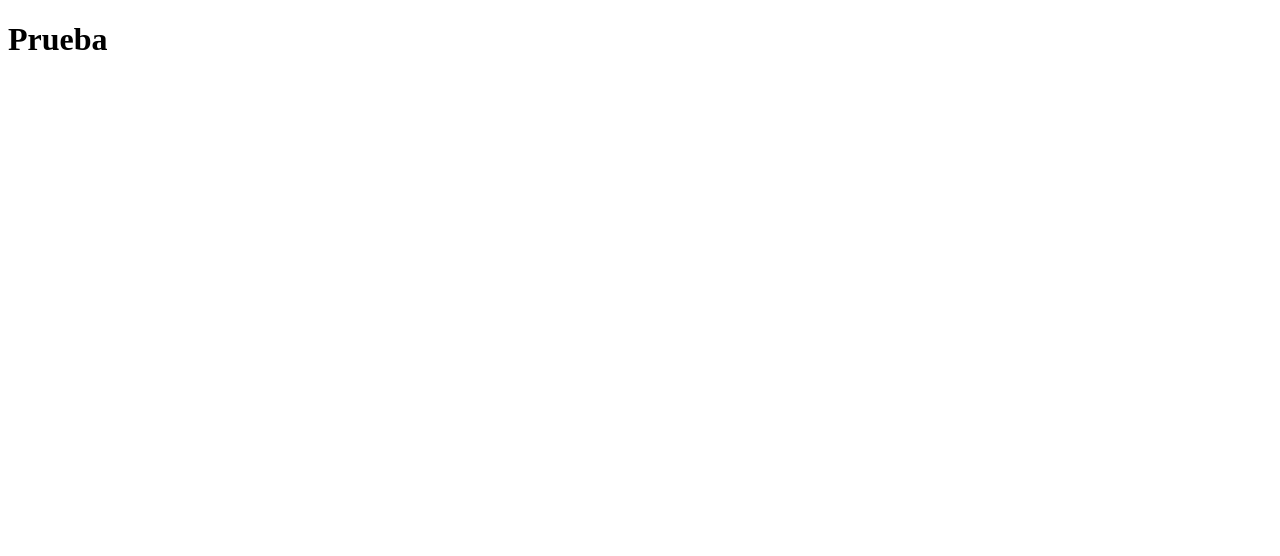
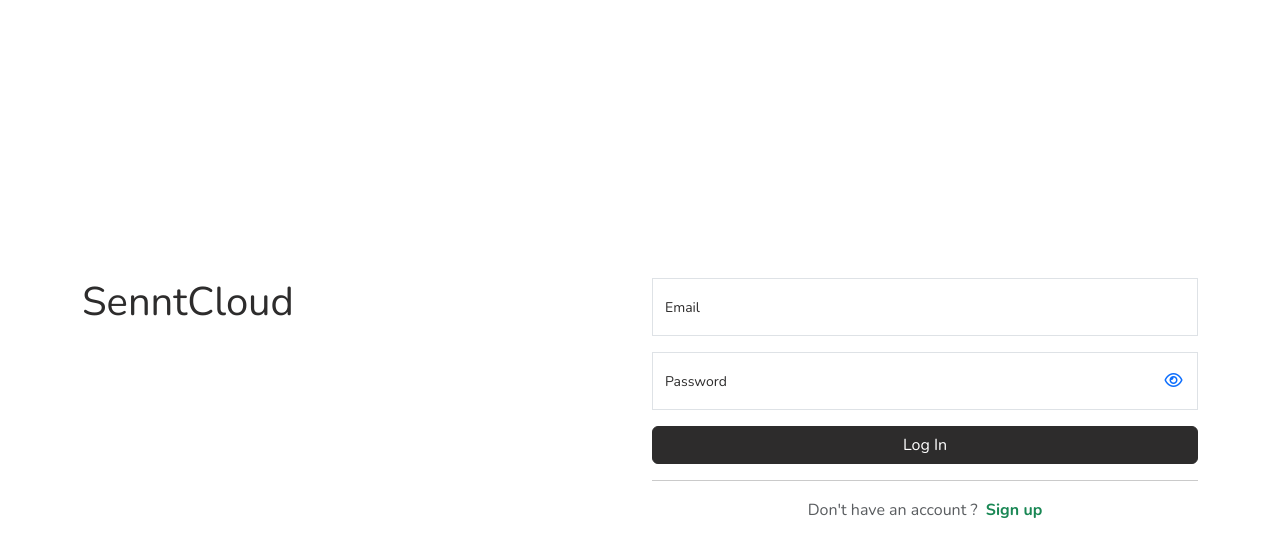
Before and after one commit to Sennt03/sennt-cloud-migracion, an Angular app in the folder Frontend/: page /auth/login in a window 1280 px wide. Shown: the top 556 px of the page. Built offline with nearby package versions, Linux system fonts and the light colour scheme.

Commit message:
Init auth layout

```diff
--- a/Frontend/src/app/app-routing.module.ts
+++ b/Frontend/src/app/app-routing.module.ts
@@ -1,15 +1,21 @@
 import { NgModule } from '@angular/core';
-import { RouterModule, Routes } from '@angular/router';
+import { PreloadAllModules, RouterModule, Routes } from '@angular/router';
 import { AppComponent } from './app.component';
 
 const routes: Routes = [
+  {
+    path: 'auth',
+    loadChildren: () => import('./auth/auth.module').then(m => m.AuthModule)
+  },
   {
     path: '**', component: AppComponent
   }
 ];
 
 @NgModule({
-  imports: [RouterModule.forRoot(routes)],
+  imports: [RouterModule.forRoot(routes, {
+    preloadingStrategy: PreloadAllModules
+  })],
   exports: [RouterModule]
 })
 export class AppRoutingModule { }
--- a/Frontend/src/app/app.component.html
+++ b/Frontend/src/app/app.component.html
@@ -1 +1 @@
-<h1>Prueba</h1>
+<router-outlet></router-outlet>
--- /dev/null
+++ b/Frontend/src/app/auth/login/login.component.html
@@ -0,0 +1,31 @@
+<div class="auth">
+    <div class="container-xl">
+        <div class="row">
+            <div class="col-md-6">
+                <h1>SenntCloud</h1>
+            </div>
+            <div class="col-md-6">
+                <div class="form-floating form-floating-custom mb-3">
+                    <input type="text" class="form-control" id="input-username" placeholder="Enter Email">
+                    <label for="input-username">Email</label>
+                </div>
+
+                <div class="form-floating form-floating-custom form-password auth-pass-inputgroup mb-3">
+                    <input type="password" class="form-control" id="password-input" placeholder="Enter Password">
+                    <button (click)="togglePasswordVisibility()" type="button" class="btn btn-link position-absolute h-100 end-0 top-0" id="password-addon">
+                        <i class="fa-regular fa-eye"></i>
+                    </button>
+                    <label for="input-password">Password</label>
+                </div>
+                <div class="mt-3">
+                    <button class="btn btn-dark shadow-none w-100" type="submit">Log In</button>
+                </div>
+                <hr>
+                <div class="mt-3 text-center">
+                    <p class="mb-0 text-muted">Don't have an account ?<a href="signup.html" class="text-success fw-bold text-decoraton-underline ms-1"> Sign up
+                        </a></p>
+                </div>
+            </div>
+        </div>
+    </div>
+</div>
--- /dev/null
+++ b/Frontend/src/app/auth/login/login.component.scss
@@ -0,0 +1,3 @@
+// ::ng-deep body{
+
+// }
--- /dev/null
+++ b/Frontend/src/app/auth/login/login.component.ts
@@ -0,0 +1,19 @@
+import { Component, Renderer2 } from '@angular/core';
+
+@Component({
+  selector: 'app-login',
+  templateUrl: './login.component.html',
+  styleUrls: ['./login.component.scss']
+})
+export class LoginComponent {
+  constructor(private renderer: Renderer2) {}
+
+  togglePasswordVisibility() {
+    const passwordInput = this.renderer.selectRootElement('#password-input');
+    if (passwordInput.getAttribute('type') === 'password') {
+      this.renderer.setAttribute(passwordInput, 'type', 'text');
+    } else {
+      this.renderer.setAttribute(passwordInput, 'type', 'password');
+    }
+  }
+}
--- /dev/null
+++ b/Frontend/src/app/auth/register/register.component.html
@@ -0,0 +1 @@
+<p>register works!</p>
--- a/Frontend/src/index.html
+++ b/Frontend/src/index.html
@@ -6,6 +6,11 @@
   <base href="/">
   <meta name="viewport" content="width=device-width, initial-scale=1">
   <link rel="icon" type="image/x-icon" href="favicon.ico">
+  <!-- BOOTSTRAP -->
+  <link href="https://cdn.jsdelivr.net/npm/bootstrap@5.3.2/dist/css/bootstrap.min.css" rel="stylesheet" integrity="sha384-T3c6CoIi6uLrA9TneNEoa7RxnatzjcDSCmG1MXxSR1GAsXEV/Dwwykc2MPK8M2HN" crossorigin="anonymous">
+  <script src="https://cdn.jsdelivr.net/npm/bootstrap@5.3.2/dist/js/bootstrap.bundle.min.js" integrity="sha384-C6RzsynM9kWDrMNeT87bh95OGNyZPhcTNXj1NW7RuBCsyN/o0jlpcV8Qyq46cDfL" crossorigin="anonymous"></script>
+  <!-- FONT AWESOME -->
+  <link rel="stylesheet" href="https://cdnjs.cloudflare.com/ajax/libs/font-awesome/6.4.2/css/all.min.css" integrity="sha512-z3gLpd7yknf1YoNbCzqRKc4qyor8gaKU1qmn+CShxbuBusANI9QpRohGBreCFkKxLhei6S9CQXFEbbKuqLg0DA==" crossorigin="anonymous" referrerpolicy="no-referrer" />
 </head>
 <body>
   <app-root></app-root>
--- a/Frontend/src/styles.scss
+++ b/Frontend/src/styles.scss
@@ -1 +1,72 @@
-/* You can add global styles to this file, and also import other style files */
+@import url("https://fonts.googleapis.com/css2?family=Nunito:wght@400;600;700&display=swap");
+
+// GENERAL
+
+body {
+    font-family: 'Nunito', sans-serif;
+    line-height: 26px;
+    color: #2d2c2c;
+    font-weight: 400;
+}
+
+.btn,
+.btn:focus,
+button,
+button:focus {
+  outline: none !important;
+}
+
+a {
+  text-decoration: none !important;
+  outline: none;
+}
+
+p {
+  font-size: 16px;
+}
+
+
+// AUTH
+.auth{
+    height: 100vh;
+    display: flex;
+    justify-content: center;
+    align-items: center;
+}
+
+.form-floating-custom {
+    font-size: 14px;
+}
+
+.form-floating-custom .form-control {
+    border-radius: 0;
+}
+
+.form-floating-custom .form-control:focus {
+    border-color: #1fafa5 !important;
+    box-shadow: none;
+}
+
+.form-floating-custom .btn-link {
+    padding: 0.7rem 0.9rem;
+}
+
+.btn-dark {
+    background: #2d2c2c;
+    border-color: #2d2c2c !important;
+}
+
+.btn-dark:hover, .btn-dark:focus, .btn-dark:active {
+    background: #232222;
+    border-color: #232222;
+}
+
+.btn-outline-dark {
+    color: #2d2c2c;
+    border-color: #2d2c2c;
+}
+
+.btn-outline-dark:hover, .btn-outline-dark:focus, .btn-outline-dark:active{
+    background: #2d2c2c;
+    border-color: #2d2c2c;
+}
```
Also changed, not shown: Frontend/src/app/auth/auth-routing.module.ts (added, +21 -0 lines), Frontend/src/app/auth/auth.module.ts (added, +19 -0 lines), Frontend/src/app/auth/register/register.component.ts (added, +10 -0 lines), Frontend/src/app/auth/register/register.component.scss (added), 2 other files (tests, documents, lock files or other folders).
